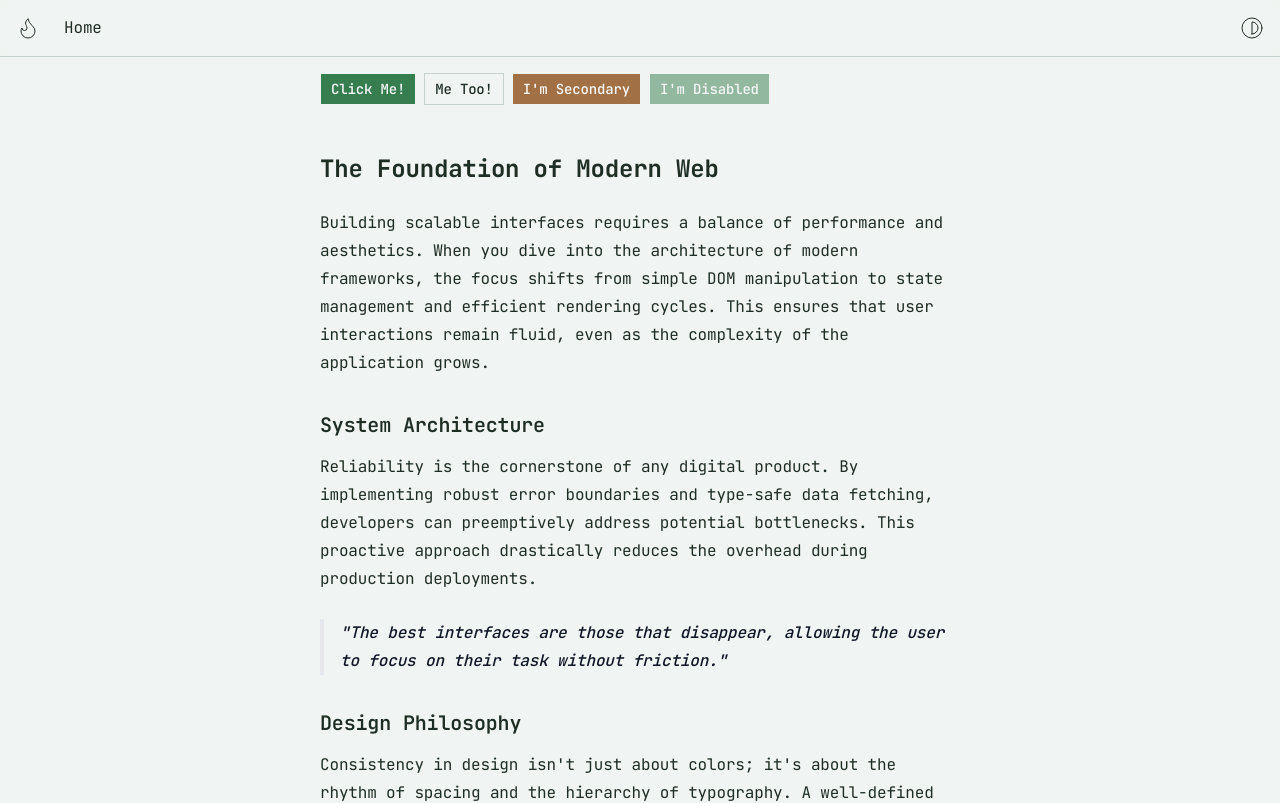
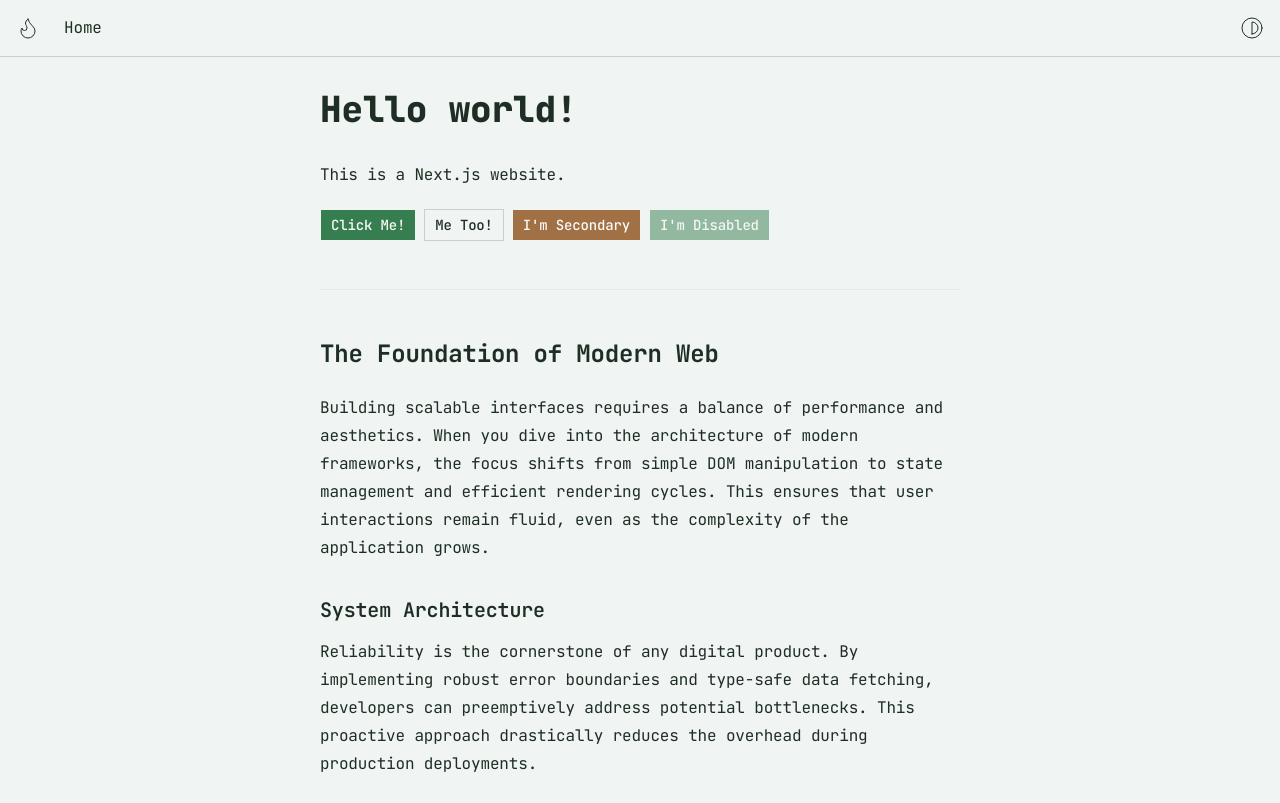
Before and after one commit to felixfsdev/nextjs-fsa, a Next.js app: page / in a window 1280 px wide. Shown: the top 803 px of the page. Built offline with nearby package versions, Linux system fonts and the light colour scheme.

Commit message:
edit placeholder text

```diff
--- a/app/(with-nav)/page.tsx
+++ b/app/(with-nav)/page.tsx
@@ -3,13 +3,17 @@ import { Button } from "@/components/ui/button";
 
 export default function Home() {
   return (
-    <Prose className="max-w-2xl w-full mx-auto p-4">
+    <Prose className="max-w-2xl w-full mx-auto p-4 py-8">
+      <h1>Hello world!</h1>
+      <p>This is a Next.js website.</p>
       <div className="not-prose flex flex-wrap gap-2">
         <Button>Click Me!</Button>
         <Button variant="outline">Me Too!</Button>
         <Button variant="secondary">I'm Secondary</Button>
         <Button disabled>I'm Disabled</Button>
       </div>
+
+      <hr />
 
       <h2>The Foundation of Modern Web</h2>
       <p>
```
